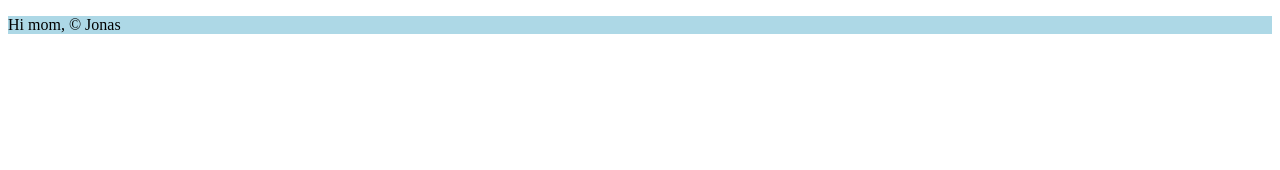
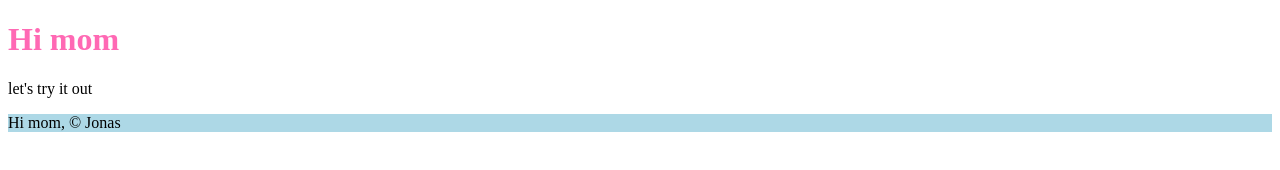
Before and after one commit to jofhatkea/lasseandjonas, a plain HTML site: page index.html in a window 1280 px wide. Drawn offline with Linux system fonts and the light colour scheme.

Commit message:
main is awesome

```diff
--- a/index.html
+++ b/index.html
@@ -9,6 +9,11 @@
 
 <body>
 
+  <main>
+    <h1>Hi mom</h1>
+    <p>let's try it out</p>
+
+  </main>
   <footer>
     <p>Hi mom, &copy; Jonas</p>
   </footer>
--- a/styles.css
+++ b/styles.css
@@ -1,3 +1,7 @@
 footer {
   background: lightblue;
 }
+
+h1 {
+  color: hotpink;
+}
```
